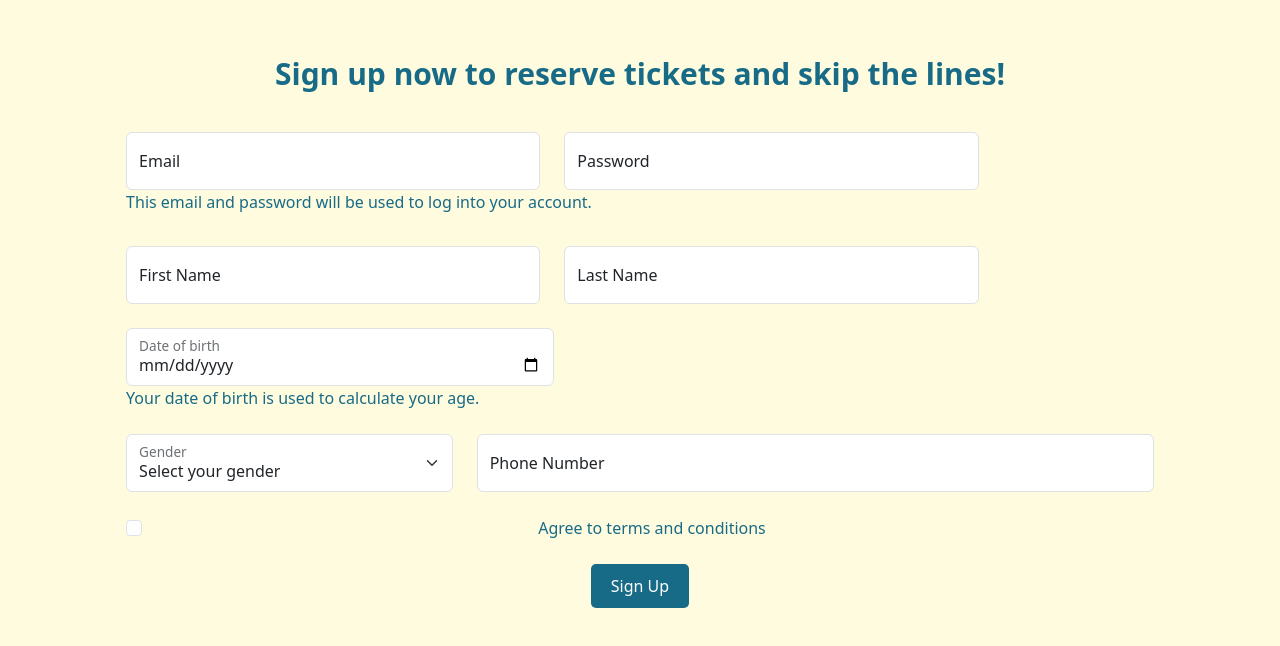
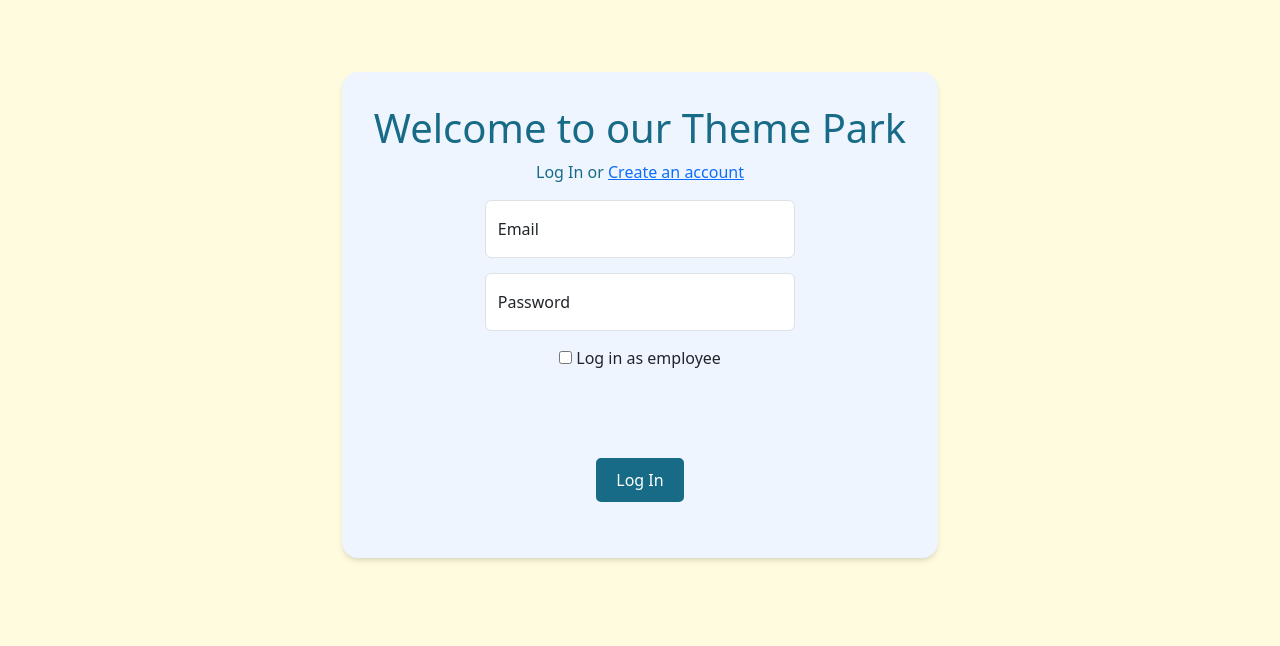
Before and after one commit to yenminh269/Themepark, a React (Vite) app: page / in a window 1280 px wide. Shown: the top 646 px of the page. Built offline with nearby package versions, Linux system fonts and the light colour scheme.

Commit message:
add link from log in to sign up

```diff
--- a/package.json
+++ b/package.json
@@ -18,7 +18,8 @@
     "bootstrap": "^5.3.8",
     "react": "^19.1.1",
     "react-bootstrap": "^2.10.10",
-    "react-dom": "^19.1.1"
+    "react-dom": "^19.1.1",
+    "react-router-dom": "^7.9.4"
   },
   "devDependencies": {
     "@eslint/js": "^9.36.0",
--- a/src/App.jsx
+++ b/src/App.jsx
@@ -1,4 +1,5 @@
 import { useState } from 'react'
+import { BrowserRouter as Router, Routes, Route } from 'react-router-dom'
 import reactLogo from './assets/react.svg'
 import viteLogo from '/vite.svg'
 import './App.css'
@@ -9,7 +10,13 @@ function App() {
 
   return (
     <>
-    <SignUp />
+    <Router>
+      <Routes>
+        <Route path="/" element={<Login />}/>
+        <Route path="/signup" element={<SignUp />}/>
+      </Routes>
+    </Router>
+
       {/* <div>
         <a href="https://vite.dev" target="_blank">
           <img src={viteLogo} className="logo" alt="Vite logo" />
--- a/src/components/Login.jsx
+++ b/src/components/Login.jsx
@@ -1,7 +1,7 @@
 import {  useState } from 'react';
+import { Link } from 'react-router-dom';
 import Form from 'react-bootstrap/Form';
 import Input from './Input';
-import Row from 'react-bootstrap/Row';
 import ButtonSignUp from './ButtonSignUp';
 import { Zoom } from '@mui/material';
 import { Fab } from '@mui/material';
@@ -24,7 +24,7 @@ function Login(){
     return(
     <div className='bg-[#EEF5FF] rounded-2xl p-8 shadow-md mx-auto mt-10'>
         <h1>Welcome to our Theme Park</h1>
-        <p>Log In or Create an account</p>
+        <p>Log In or <Link to="/signup">Create an account</Link></p>
         <Form  noValidate validated={validated} onSubmit={handleSubmit}>
             <div className='divChild'>
                 <Input size="7" type="text" label="Email" feedback="Please provide a valid email." />
```
Also changed, not shown: 1 other file (tests, documents, lock files or other folders).
